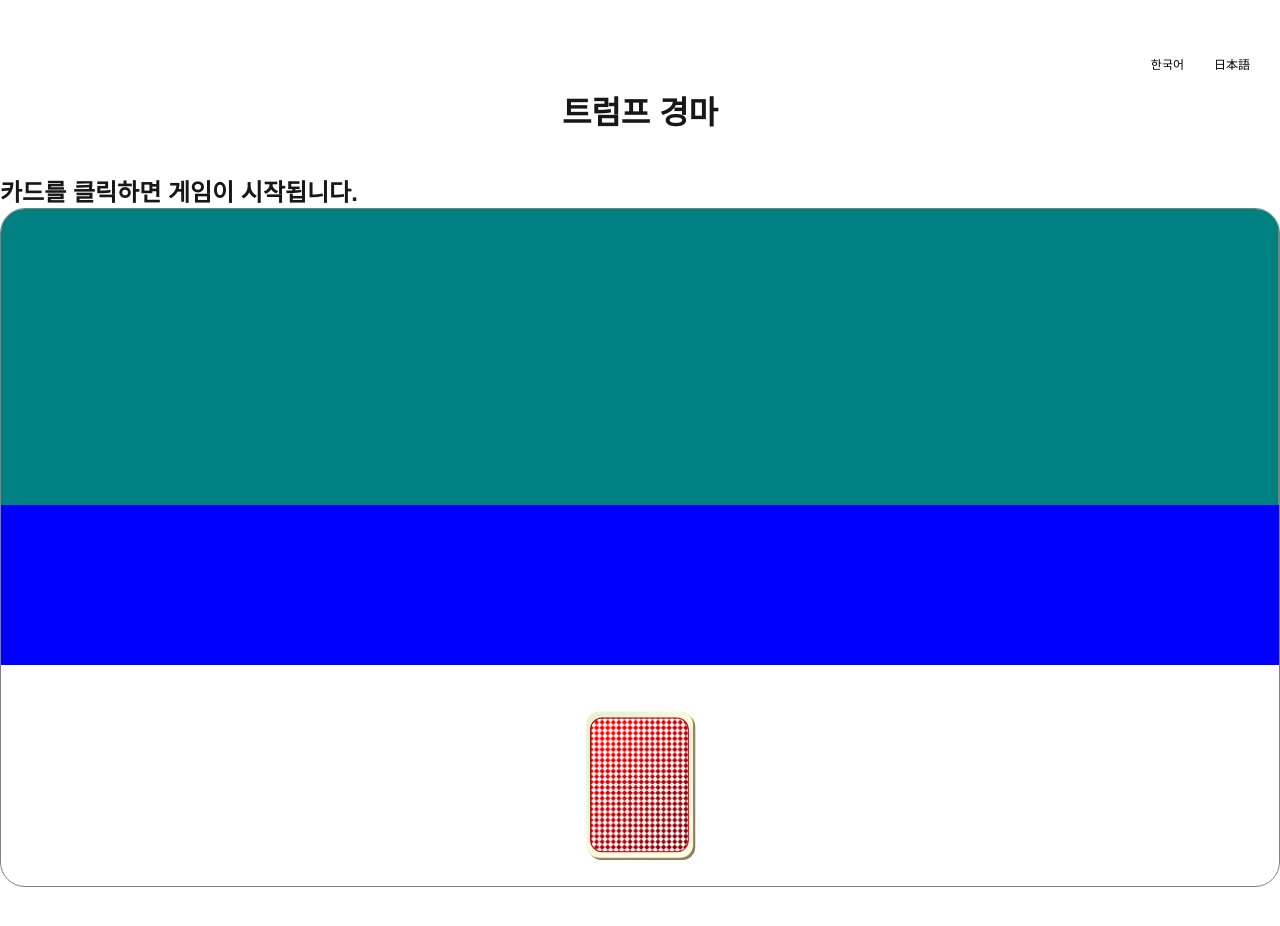
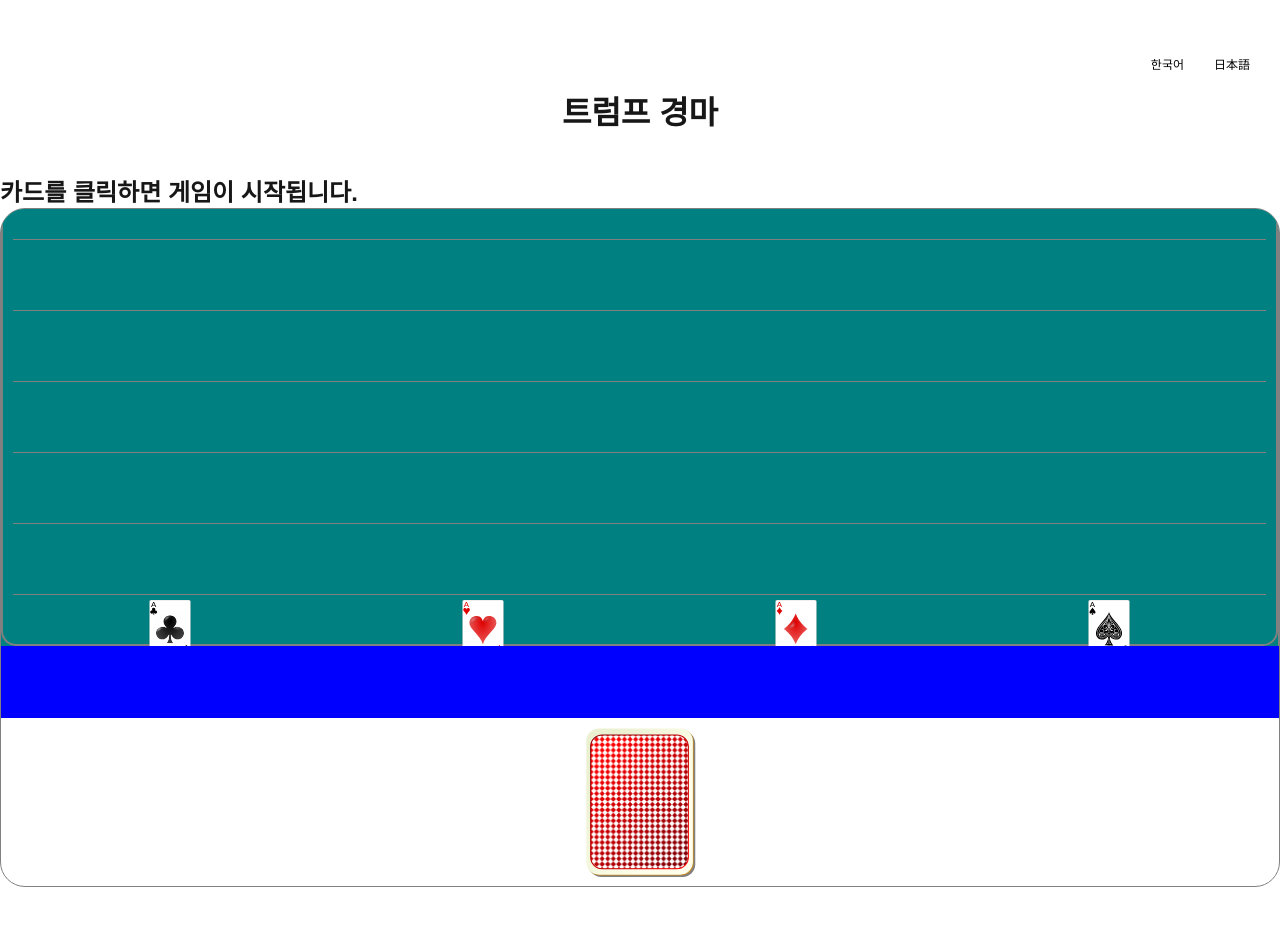
Before and after one commit to ByeongGwan-Seo/trump-card-derby-web, a Next.js app: page / in a window 1280 px wide. Built offline with nearby package versions, Linux system fonts and the light colour scheme.

Commit message:
basic card move logic added

```diff
--- a/src/components/cards/Cards.tsx
+++ b/src/components/cards/Cards.tsx
@@ -4,14 +4,14 @@ import styles from "@/styles/Card.module.css";
 
 const suits: string[] = ["1", "2", "3", "4"];
 const suitImages: Record<string, string> = {
-  "1": "/images/hearts.svg",
-  "2": "/images/spades.svg",
+  "1": "/images/clubs.svg",
+  "2": "/images/hearts.svg",
   "3": "/images/diamonds.svg",
-  "4": "/images/clubs.svg",
+  "4": "/images/spades.svg",
 };
 
 interface CardsProps {
-  onCardClick: (isFirstClick: boolean) => void;
+  onCardClick: (suit: string, isFirstClick: boolean) => void;
 }
 
 const Cards = ({ onCardClick }: CardsProps) => {
@@ -20,10 +20,12 @@ const Cards = ({ onCardClick }: CardsProps) => {
   const [isTransitioning, setIsTransitioning] = useState(false);
 
   const handleClick = () => {
+    const newSuit = suits[Math.floor(Math.random() * suits.length)];
+
     if (randomSuit === null) {
-      setRandomSuit(suits[Math.floor(Math.random() * suits.length)]);
+      setRandomSuit(newSuit);
       setRotation(180);
-      onCardClick(true);
+      onCardClick(newSuit, true);
       return;
     }
 
@@ -31,11 +33,12 @@ const Cards = ({ onCardClick }: CardsProps) => {
     setRotation((prev) => prev + 180);
 
     setTimeout(() => {
-      setRandomSuit(suits[Math.floor(Math.random() * suits.length)]);
+      setRandomSuit(newSuit);
       setIsTransitioning(false);
     }, 500);
 
-    onCardClick(false);
+    onCardClick(newSuit, false);
+    console.log(newSuit);
   };
 
   return (
--- a/src/components/game-board/GameBoard.tsx
+++ b/src/components/game-board/GameBoard.tsx
@@ -0,0 +1,61 @@
+import { useState, useEffect } from "react";
+import styles from "@/styles/GameBoard.module.css";
+import Image from "next/image";
+
+const suits = ["1", "2", "3", "4"];
+const suitImages: Record<string, string> = {
+  "1": "/images/clubs.svg",
+  "2": "/images/hearts.svg",
+  "3": "/images/diamonds.svg",
+  "4": "/images/spades.svg",
+};
+
+interface GameBoardProps {
+  drawnCard: string | null;
+  cardDrawCount: number;
+}
+
+const GameBoard = ({ drawnCard, cardDrawCount }: GameBoardProps) => {
+  const [positions, setPositions] = useState<Record<string, number>>({
+    "1": 7,
+    "2": 7,
+    "3": 7,
+    "4": 7,
+  });
+
+  useEffect(() => {
+    if (!drawnCard || cardDrawCount === 0) return;
+
+    setPositions((prev) => {
+      const newPosition = prev[drawnCard] > 0 ? prev[drawnCard] - 1 : 0;
+
+      return {
+        ...prev,
+        [drawnCard]: newPosition,
+      };
+    });
+  }, [drawnCard, cardDrawCount]);
+
+  return (
+    <div className={styles.board}>
+      {Array.from({ length: 8 }).map((_, rowIndex) => (
+        <div key={rowIndex} className={styles.row}>
+          {suits.map((suit) => (
+            <div key={suit} className={styles.cell}>
+              {positions[suit] === rowIndex && (
+                <Image
+                  src={suitImages[suit]}
+                  alt={suit}
+                  width={80}
+                  height={60}
+                />
+              )}
+            </div>
+          ))}
+        </div>
+      ))}
+    </div>
+  );
+};
+
+export default GameBoard;
--- a/src/pages/index.tsx
+++ b/src/pages/index.tsx
@@ -5,19 +5,24 @@ import Cards from "@/components/cards/Cards";
 import styles from "@/styles/Home.module.css";
 import useLocale from "@/hooks/useLocale";
 import Commentary from "@/components/commentary/Commentary";
+import GameBoard from "@/components/game-board/GameBoard";
 
 export default function Home() {
   const [language, setLanguage] = useState("ko");
   const translations = useLocale(language);
   const [comments, setComments] = useState<string[]>([]);
   const [isFirstClick, setIsFirstClick] = useState(true);
+  const [drawnCard, setDrawnCard] = useState<string | null>(null);
+  const [cardDrawCount, setCardDrawCount] = useState(0);
 
   useEffect(() => {
     setIsFirstClick(true);
     setComments([]);
+    setDrawnCard(null);
+    setCardDrawCount(0);
   }, [translations]);
 
-  const handleCardClick = () => {
+  const handleCardClick = (suit: string, isFirstClick: boolean) => {
     let newComment = "";
 
     if (isFirstClick) {
@@ -40,6 +45,8 @@ export default function Home() {
     }
 
     setComments((prev) => [...prev, newComment]);
+    setDrawnCard(suit);
+    setCardDrawCount((prev) => prev + 1);
   };
 
   return (
@@ -61,7 +68,12 @@ export default function Home() {
               {translations.subtitle || "카드를 클릭하면 게임이 시작됩니다."}
             </h2>
             <div className={styles.gridContainer}>
-              <div className={styles.leftColumn}></div>
+              <div className={styles.leftColumn}>
+                <GameBoard
+                  drawnCard={drawnCard}
+                  cardDrawCount={cardDrawCount}
+                />
+              </div>
               <div className={styles.rightColumn}>
                 <div className={styles.topBlock}>
                   <Commentary
--- /dev/null
+++ b/src/styles/GameBoard.module.css
@@ -0,0 +1,26 @@
+.board {
+  display: grid;
+  grid-template-rows: repeat(8, 1fr);
+  width: 100%;
+  height: 100%;
+  background-color: teal;
+  padding: 10px;
+  border-radius: 15px;
+  border: 2px solid gray;
+}
+
+.row {
+  display: flex;
+  justify-content: space-around;
+  align-items: center;
+  height: 100%;
+  border-bottom: 1px solid gray;
+}
+
+.cell {
+  width: 100px;
+  height: 70px;
+  display: flex;
+  justify-content: center;
+  align-items: center;
+}
--- a/src/styles/Home.module.css
+++ b/src/styles/Home.module.css
@@ -62,18 +62,18 @@
   }
 
   .leftColumn {
-    height: 50vh;
+    height: 70vh;
   }
 
   .rightColumn {
-    height: 50vh;
+    height: 30vh;
   }
 
   .topBlock {
-    height: 40%;
+    height: 30%;
   }
 
   .cardContainer {
-    height: 60%;
+    height: 70%;
   }
 }
```
